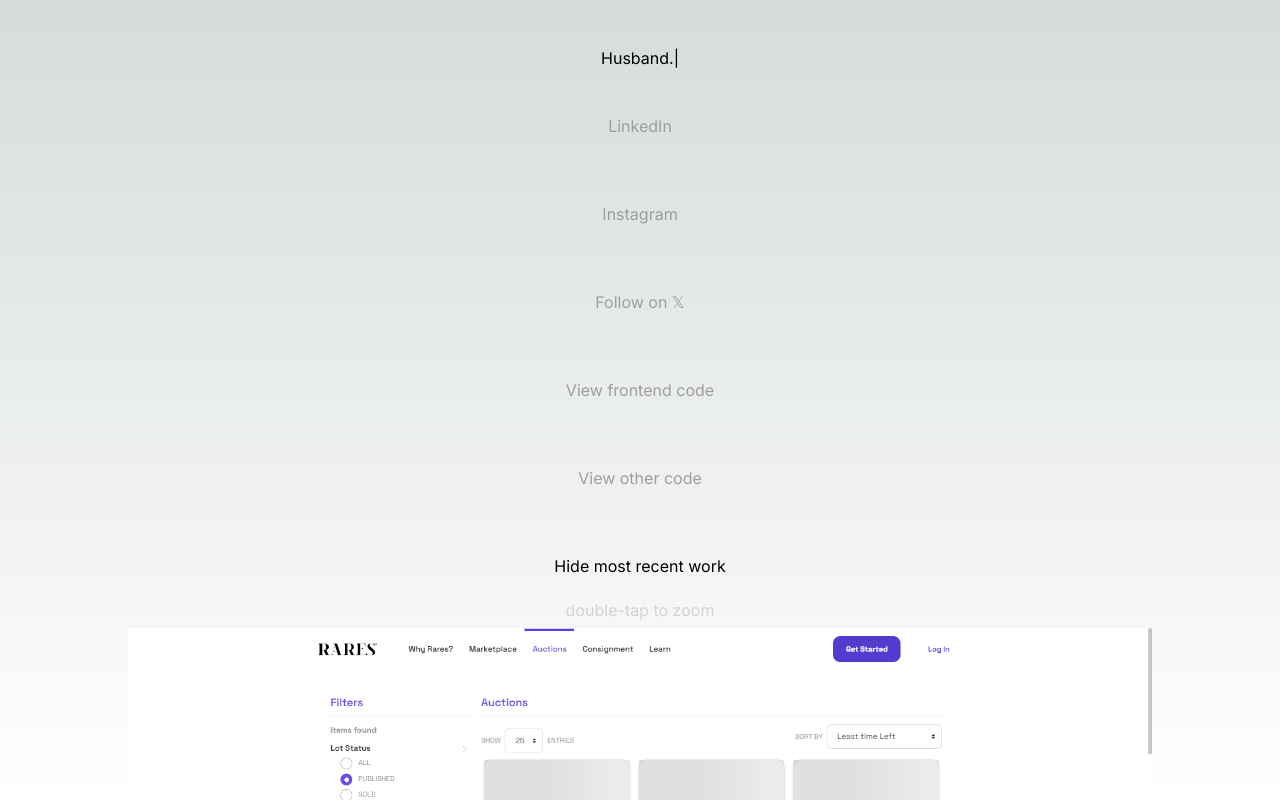
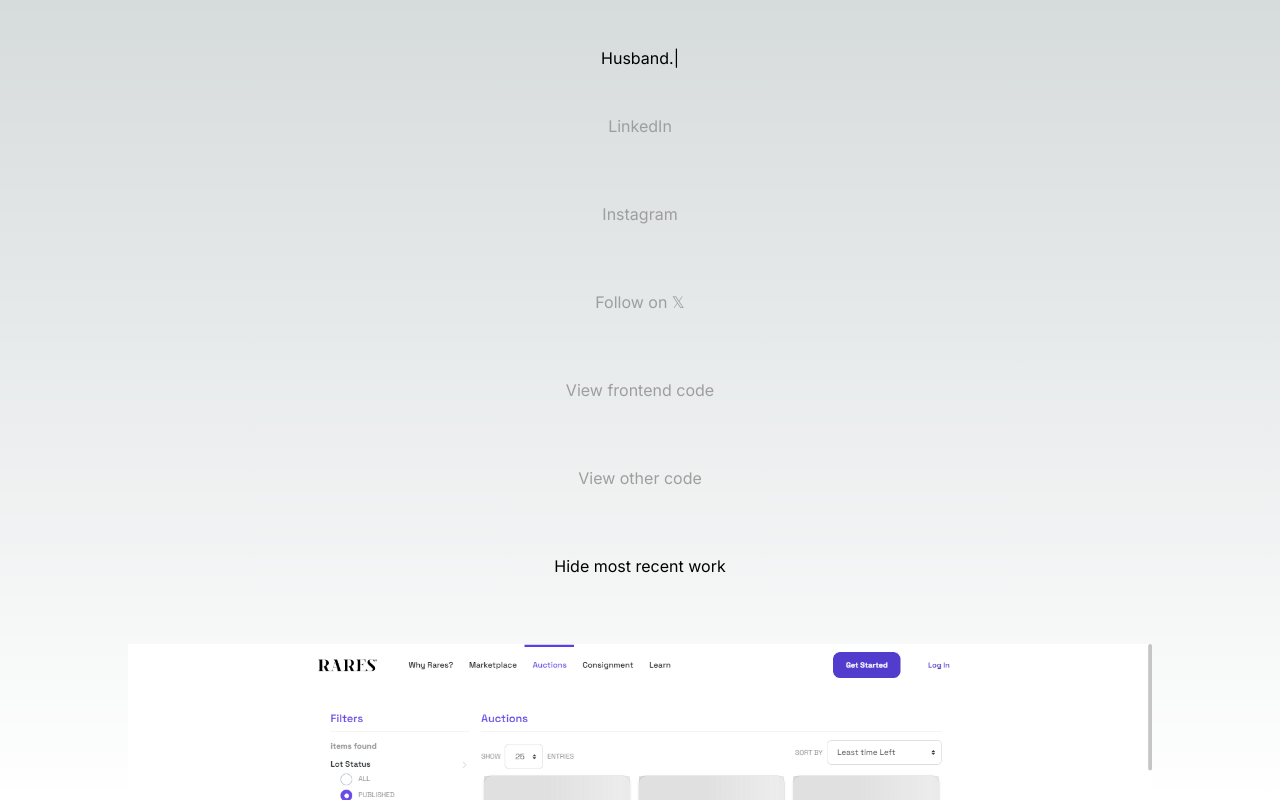
Before and after one commit to haevensk/personal-site, a Next.js app: page / in a window 1280 px wide. Both pictures are taken after a click on the element "View most recent work". Built offline with nearby package versions, Linux system fonts and the light colour scheme.

Commit message:
Update page.tsx

```diff
--- a/src/app/page.tsx
+++ b/src/app/page.tsx
@@ -108,7 +108,7 @@ export default function Home() {
           <a target='0' href="https://github.com/Haeven/rares-ui-library/blob/main/src/lib/components/" style={{textDecoration: 'none', textAlign: 'center', color: '#9E9E9E', cursor: 'pointer'}}>View frontend code</a><br></br>
           <a target='0' href="https://github.com/Haeven/advent-of-code/blob/main/2023/day%2001/solution-1.py" style={{textDecoration: 'none', textAlign: 'center', color: '#9E9E9E', cursor: 'pointer'}}>View other code</a><br></br>
         <p className={styles['hover-txt']} onClick={() => setIsOpen(!isOpen)} style={{ cursor: 'pointer',marginLeft: 'auto', marginRight: 'auto', }}>{isOpen ? 'Hide most recent work' : 'View most recent work'}</p>
-        {isOpen && <p style={{color: '#D3D3D3', textAlign: 'center'}}>double-tap to zoom</p>}
+
         {/* <Link href="">
         <p className={styles['hover-txt']} style={{ cursor: 'pointer',marginLeft: 'auto', marginRight: 'auto', }}>view project code</p>
         </Link> */}
@@ -131,7 +131,7 @@ export default function Home() {
       // install Swiper modules
       modules={[Navigation, Pagination, Scrollbar, A11y, Zoom]}
       spaceBetween={50}
-      style={{marginTop: '10rem', position: 'relative', overflow: 'default'}}
+      style={{marginTop: '11rem', position: 'relative', overflow: 'default'}}
       slidesPerView={1}
       navigation
       zoom={true}
```
